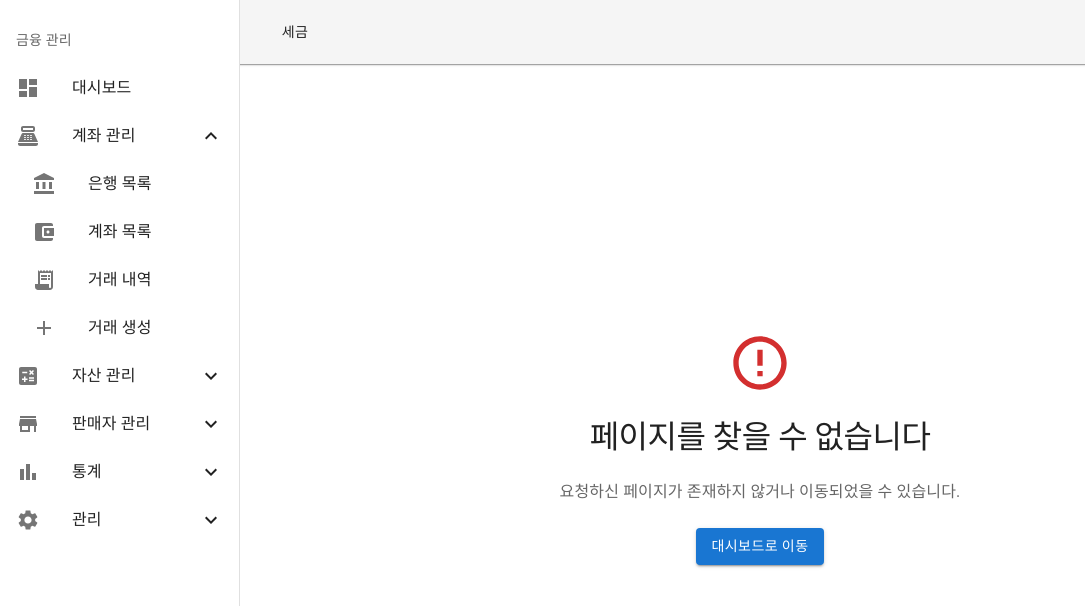
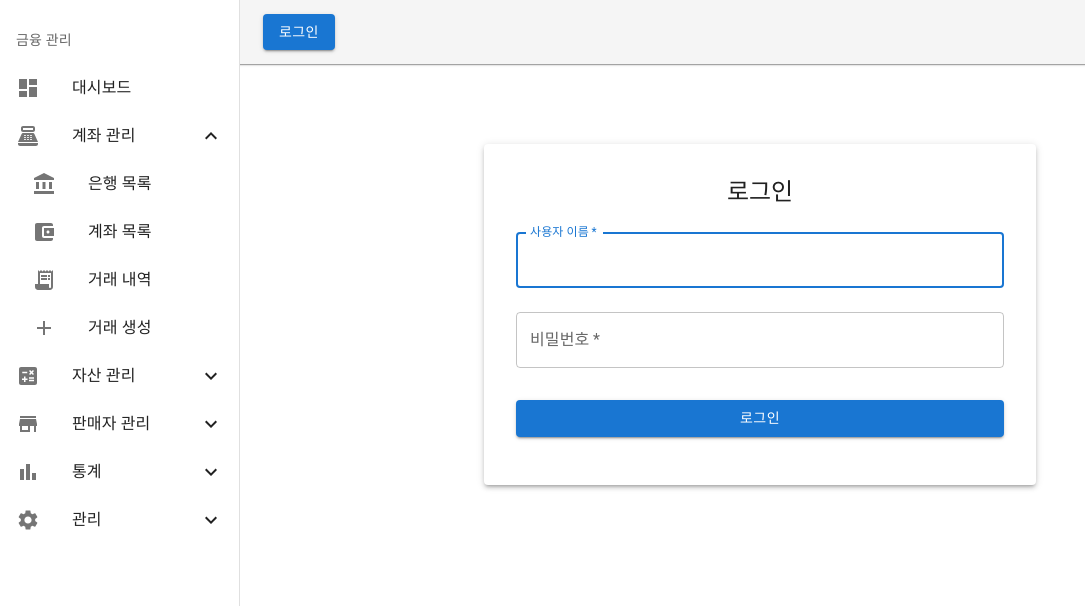
Before and after one commit to yj0604park/finance_manager, a React (Vite) app in the folder finance_frontend/: page /login in a window 1280 px wide. Shown: the top 606 px of the page, without its empty margins (0-1085 px from the left). Built offline with nearby package versions, Linux system fonts and the light colour scheme.

Commit message:
Implement authentication feature with login functionality, protected routes, and context management; update navigation components and Apollo client for token handling.

```diff
--- a/finance_frontend/src/App.tsx
+++ b/finance_frontend/src/App.tsx
@@ -20,9 +20,13 @@ import { CreateTransactionPage } from './pages/transactions/CreateTransaction';
 import TransactionList from './pages/transactions/TransactionList';
 import RetailerDetail from './pages/retailer/RetailerDetail';
 import { Layout } from './components/layout/Layout';
+import Login from './pages/auth/Login';
+import { AuthProvider } from './contexts/AuthContext';
+import { ProtectedRoute } from './components/auth/ProtectedRoute';
 
 function App() {
   return (
+    <AuthProvider>
       <ApolloProvider client={client}>
         <BrowserRouter>
           <CssBaseline />
@@ -40,29 +44,97 @@ function App() {
           }}>
             <Layout>
               <Routes>
+                <Route path="/login" element={<Login />} />
                 <Route path="/" element={<Navigate to="/dashboard" replace />} />
-              <Route path="/dashboard" element={<Dashboard />} />
-              <Route path="/banks" element={<Banks />} />
-              <Route path="/banks/:bankId" element={<BankDetail />} />
-              <Route path="/accounts/:accountId" element={<AccountDetail />} />
-              <Route path="/validation" element={<Validation />} />
-              <Route path="/income" element={<Income />} />
-              <Route path="/assets" element={<Assets />} />
-              <Route path="/investments" element={<Investments />} />
-              <Route path="/loans" element={<Loans />} />
-              <Route path="/reports" element={<Reports />} />
-              <Route path="/taxes" element={<Tax />} />
-              <Route path="/charts" element={<Charts />} />
-              <Route path="/shopping" element={<Shopping />} />
-              <Route path="/transactions/create" element={<CreateTransactionPage />} />
-              <Route path="/transactions" element={<TransactionList />} />
-              <Route path="/retailer/:id" element={<RetailerDetail />} />
+
+                {/* Protected Routes */}
+                <Route path="/dashboard" element={
+                  <ProtectedRoute>
+                    <Dashboard />
+                  </ProtectedRoute>
+                } />
+                <Route path="/banks" element={
+                  <ProtectedRoute>
+                    <Banks />
+                  </ProtectedRoute>
+                } />
+                <Route path="/banks/:bankId" element={
+                  <ProtectedRoute>
+                    <BankDetail />
+                  </ProtectedRoute>
+                } />
+                <Route path="/accounts/:accountId" element={
+                  <ProtectedRoute>
+                    <AccountDetail />
+                  </ProtectedRoute>
+                } />
+                <Route path="/validation" element={
+                  <ProtectedRoute>
+                    <Validation />
+                  </ProtectedRoute>
+                } />
+                <Route path="/income" element={
+                  <ProtectedRoute>
+                    <Income />
+                  </ProtectedRoute>
+                } />
+                <Route path="/assets" element={
+                  <ProtectedRoute>
+                    <Assets />
+                  </ProtectedRoute>
+                } />
+                <Route path="/investments" element={
+                  <ProtectedRoute>
+                    <Investments />
+                  </ProtectedRoute>
+                } />
+                <Route path="/loans" element={
+                  <ProtectedRoute>
+                    <Loans />
+                  </ProtectedRoute>
+                } />
+                <Route path="/reports" element={
+                  <ProtectedRoute>
+                    <Reports />
+                  </ProtectedRoute>
+                } />
+                <Route path="/taxes" element={
+                  <ProtectedRoute>
+                    <Tax />
+                  </ProtectedRoute>
+                } />
+                <Route path="/charts" element={
+                  <ProtectedRoute>
+                    <Charts />
+                  </ProtectedRoute>
+                } />
+                <Route path="/shopping" element={
+                  <ProtectedRoute>
+                    <Shopping />
+                  </ProtectedRoute>
+                } />
+                <Route path="/transactions/create" element={
+                  <ProtectedRoute>
+                    <CreateTransactionPage />
+                  </ProtectedRoute>
+                } />
+                <Route path="/transactions" element={
+                  <ProtectedRoute>
+                    <TransactionList />
+                  </ProtectedRoute>
+                } />
+                <Route path="/retailer/:id" element={
+                  <ProtectedRoute>
+                    <RetailerDetail />
+                  </ProtectedRoute>
+                } />
                 <Route path="*" element={<NotFound />} />
               </Routes>
             </Layout>
           </Box>
         </BrowserRouter>
       </ApolloProvider>
+    </AuthProvider>
   );
 }
 
--- /dev/null
+++ b/finance_frontend/src/components/auth/ProtectedRoute.tsx
@@ -0,0 +1,19 @@
+import { ReactNode } from 'react';
+import { Navigate, useLocation } from 'react-router-dom';
+import { useAuth } from '../../contexts/AuthContext';
+
+interface ProtectedRouteProps {
+  children: ReactNode;
+}
+
+export const ProtectedRoute = ({ children }: ProtectedRouteProps) => {
+  const { isAuthenticated } = useAuth();
+  const location = useLocation();
+
+  if (!isAuthenticated) {
+    // 현재 경로를 state로 전달하여 로그인 후 원래 페이지로 돌아갈 수 있게 함
+    return <Navigate to="/login" state={{ from: location }} replace />;
+  }
+
+  return <>{children}</>;
+};
--- a/finance_frontend/src/components/layout/Navigation.tsx
+++ b/finance_frontend/src/components/layout/Navigation.tsx
@@ -29,6 +29,7 @@ import PriceChangeIcon from '@mui/icons-material/PriceChange';
 import LocalAtmIcon from '@mui/icons-material/LocalAtm';
 import AssessmentIcon from '@mui/icons-material/Assessment';
 import ShoppingCartIcon from '@mui/icons-material/ShoppingCart';
+import MapsHomeWorkIcon from '@mui/icons-material/MapsHomeWork';
 
 export const SideNavigation = () => {
   const navigate = useNavigate();
@@ -124,19 +125,19 @@ export const SideNavigation = () => {
           <List component="div" disablePadding>
             <ListItemButton sx={{ pl: 4 }} onClick={() => navigate('/assets')}>
               <ListItemIcon>
-                <AccountBalanceIcon />
+                <MapsHomeWorkIcon />
               </ListItemIcon>
               <ListItemText primary="자산 목록" />
             </ListItemButton>
             <ListItemButton sx={{ pl: 4 }} onClick={() => navigate('/income')}>
               <ListItemIcon>
-                <TrendingUpIcon />
+              <PriceChangeIcon />
               </ListItemIcon>
               <ListItemText primary="소득" />
             </ListItemButton>
             <ListItemButton sx={{ pl: 4 }} onClick={() => navigate('/investments')}>
               <ListItemIcon>
-                <PriceChangeIcon />
+              <TrendingUpIcon />
               </ListItemIcon>
               <ListItemText primary="투자" />
             </ListItemButton>
@@ -145,6 +146,12 @@ export const SideNavigation = () => {
                 <LocalAtmIcon />
               </ListItemIcon>
               <ListItemText primary="대출" />
+            </ListItemButton>
+            <ListItemButton sx={{ pl: 4 }} onClick={() => navigate('/taxes')}>
+              <ListItemIcon>
+                <AssessmentIcon />
+              </ListItemIcon>
+              <ListItemText primary="세금" />
             </ListItemButton>
           </List>
         </Collapse>
--- a/finance_frontend/src/components/layout/TopNavigation.tsx
+++ b/finance_frontend/src/components/layout/TopNavigation.tsx
@@ -1,12 +1,14 @@
 import { AppBar, Box, Button, Toolbar, Typography } from '@mui/material';
 import { useLocation, useNavigate } from 'react-router-dom';
+import { useAuth } from '../../contexts/AuthContext';
 
 export const TopNavigation = () => {
-  const location = useLocation();
   const navigate = useNavigate();
+  const { isAuthenticated, logout } = useAuth();
 
-  const isActive = (path: string) => {
-    return location.pathname === path;
+  const handleLogout = () => {
+    logout();
+    navigate('/login');
   };
 
   return (
@@ -15,13 +17,23 @@ export const TopNavigation = () => {
         <Typography variant="h6" component="div" sx={{ flexGrow: 0, mr: 4 }}>
           Financial Management
         </Typography>
-        <Box sx={{ flexGrow: 1 }}>
-          <Button
-            onClick={() => navigate('/taxes')}
-            color={isActive('/taxes') ? 'primary' : 'inherit'}
-          >
-            세금
-          </Button>
+        <Box>
+          {isAuthenticated ? (
+            <Button
+              color="inherit"
+              onClick={handleLogout}
+            >
+              로그아웃
+            </Button>
+          ) : (
+            <Button
+              color="primary"
+              variant="contained"
+              onClick={() => navigate('/login')}
+            >
+              로그인
+            </Button>
+          )}
         </Box>
       </Toolbar>
     </AppBar>
--- /dev/null
+++ b/finance_frontend/src/contexts/AuthContext.tsx
@@ -0,0 +1,45 @@
+import { createContext, useContext, useState, useEffect, ReactNode } from 'react';
+import { getAuthToken, setAuthToken as saveAuthToken, removeAuthToken as clearAuthToken, isAuthenticated as checkAuth } from '../utils/auth';
+
+interface AuthContextType {
+  isAuthenticated: boolean;
+  token: string | null;
+  login: (token: string) => void;
+  logout: () => void;
+}
+
+const AuthContext = createContext<AuthContextType | undefined>(undefined);
+
+export const AuthProvider = ({ children }: { children: ReactNode }) => {
+  const [token, setToken] = useState<string | null>(getAuthToken());
+  const [isAuthenticated, setIsAuthenticated] = useState<boolean>(checkAuth());
+
+  useEffect(() => {
+    // 토큰 변경 시 인증 상태 업데이트
+    setIsAuthenticated(!!token);
+  }, [token]);
+
+  const login = (newToken: string) => {
+    saveAuthToken(newToken);
+    setToken(newToken);
+  };
+
+  const logout = () => {
+    clearAuthToken();
+    setToken(null);
+  };
+
+  return (
+    <AuthContext.Provider value={{ isAuthenticated, token, login, logout }}>
+      {children}
+    </AuthContext.Provider>
+  );
+};
+
+export const useAuth = (): AuthContextType => {
+  const context = useContext(AuthContext);
+  if (context === undefined) {
+    throw new Error('useAuth must be used within an AuthProvider');
+  }
+  return context;
+};
--- a/finance_frontend/src/library/apollo.ts
+++ b/finance_frontend/src/library/apollo.ts
@@ -1,11 +1,28 @@
 import { ApolloClient, InMemoryCache, createHttpLink } from '@apollo/client';
+import { setContext } from '@apollo/client/link/context';
+import { getAuthToken } from '../utils/auth';
 
+// GraphQL 서버 연결 설정
 const httpLink = createHttpLink({
   uri: 'http://localhost:8000/money/graphql', // GraphQL 서버 주소
 });
 
+// 인증 헤더 추가
+const authLink = setContext((_, { headers }) => {
+  // 로컬 스토리지에서 토큰 가져오기
+  const token = getAuthToken();
+
+  // 토큰이 있으면 헤더에 추가
+  return {
+    headers: {
+      ...headers,
+      authorization: token ? `Token ${token}` : '',
+    }
+  };
+});
+
 export const client = new ApolloClient({
-  link: httpLink,
+  link: authLink.concat(httpLink),
   cache: new InMemoryCache(),
   defaultOptions: {
     watchQuery: {
--- /dev/null
+++ b/finance_frontend/src/pages/auth/Login.tsx
@@ -0,0 +1,105 @@
+import { useState } from 'react';
+import { Box, Button, Container, TextField, Typography, Paper, Alert } from '@mui/material';
+import { useAuth } from '../../contexts/AuthContext';
+import { useNavigate, useLocation } from 'react-router-dom';
+
+export const Login = () => {
+  const [username, setUsername] = useState('');
+  const [password, setPassword] = useState('');
+  const [error, setError] = useState('');
+  const [loading, setLoading] = useState(false);
+  const { login } = useAuth();
+  const navigate = useNavigate();
+  const location = useLocation();
+
+  // 로그인 후 리다이렉트할 경로
+  const from = location.state?.from?.pathname || '/dashboard';
+
+  const handleLogin = async (e: React.FormEvent) => {
+    e.preventDefault();
+    setLoading(true);
+    setError('');
+
+    try {
+      const response = await fetch('http://localhost:8000/api/auth-token/', {
+        method: 'POST',
+        headers: {
+          'Content-Type': 'application/json',
+        },
+        body: JSON.stringify({ username, password }),
+      });
+
+      const data = await response.json();
+
+      if (!response.ok) {
+        throw new Error(data.non_field_errors?.[0] || 'Authentication failed');
+      }
+
+      // AuthContext를 통해 로그인 처리
+      login(data.token);
+
+      // 로그인 성공 후 원래 가려던 페이지로 리다이렉트
+      navigate(from, { replace: true });
+    } catch (err) {
+      setError(err instanceof Error ? err.message : 'Authentication failed');
+    } finally {
+      setLoading(false);
+    }
+  };
+
+  return (
+    <Container maxWidth="sm">
+      <Box sx={{ mt: 8, display: 'flex', flexDirection: 'column', alignItems: 'center' }}>
+        <Paper elevation={3} sx={{ p: 4, width: '100%' }}>
+          <Typography component="h1" variant="h5" align="center" gutterBottom>
+            로그인
+          </Typography>
+
+          {error && (
+            <Alert severity="error" sx={{ mb: 2 }}>
+              {error}
+            </Alert>
+          )}
+
+          <Box component="form" onSubmit={handleLogin} sx={{ mt: 1 }}>
+            <TextField
+              margin="normal"
+              required
+              fullWidth
+              id="username"
+              label="사용자 이름"
+              name="username"
+              autoComplete="username"
+              autoFocus
+              value={username}
+              onChange={(e) => setUsername(e.target.value)}
+            />
+            <TextField
+              margin="normal"
+              required
+              fullWidth
+              name="password"
+              label="비밀번호"
+              type="password"
+              id="password"
+              autoComplete="current-password"
+              value={password}
+              onChange={(e) => setPassword(e.target.value)}
+            />
+            <Button
+              type="submit"
+              fullWidth
+              variant="contained"
+              sx={{ mt: 3, mb: 2 }}
+              disabled={loading}
+            >
+              {loading ? '로그인 중...' : '로그인'}
+            </Button>
+          </Box>
+        </Paper>
+      </Box>
+    </Container>
+  );
+};
+
+export default Login;
--- /dev/null
+++ b/finance_frontend/src/utils/auth.ts
@@ -0,0 +1,25 @@
+// 토큰 저장
+export const setAuthToken = (token: string): void => {
+  localStorage.setItem('authToken', token);
+};
+
+// 토큰 가져오기
+export const getAuthToken = (): string | null => {
+  return localStorage.getItem('authToken');
+};
+
+// 토큰 삭제 (로그아웃)
+export const removeAuthToken = (): void => {
+  localStorage.removeItem('authToken');
+};
+
+// 로그인 상태 확인
+export const isAuthenticated = (): boolean => {
+  return !!getAuthToken();
+};
+
+// API 요청에 사용할 인증 헤더
+export const getAuthHeader = (): Record<string, string> => {
+  const token = getAuthToken();
+  return token ? { Authorization: `Token ${token}` } : {};
+};
```
Lines whose indentation alone changed are shown as unchanged.
